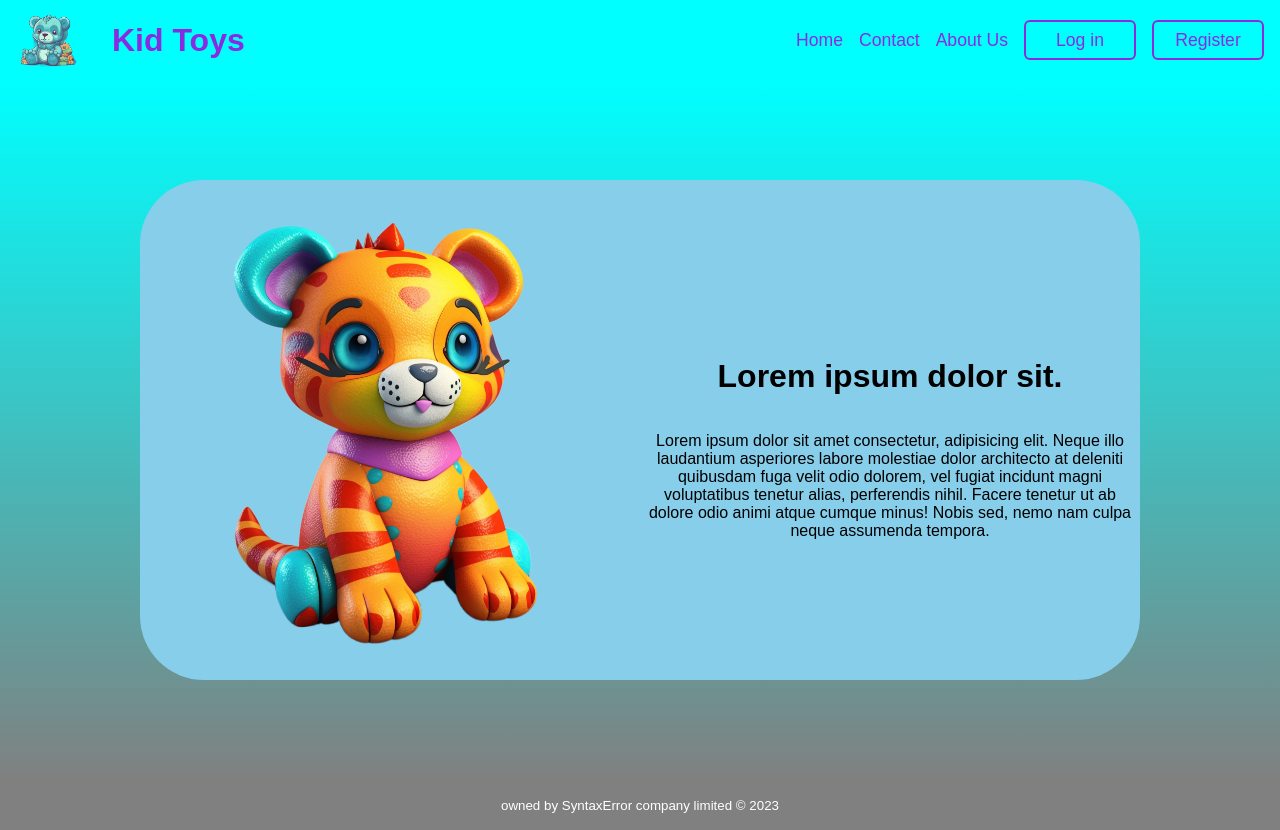
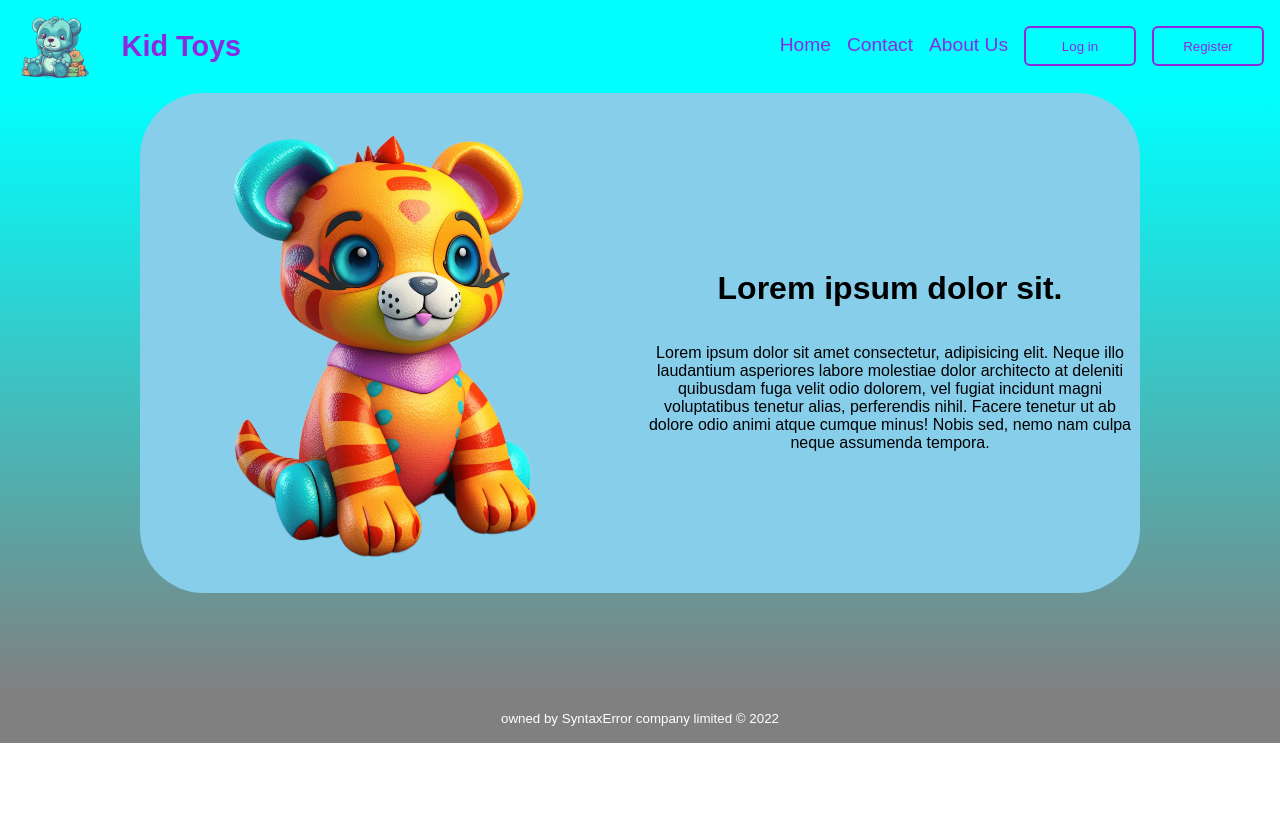
Before and after one commit to z0bla/kid-toys-webapp, a React (Create React App) app: page / in a window 1280 px wide. After the commit the page ends 800 px from the top, so only its background shows below. Built offline with nearby package versions, Linux system fonts and the light colour scheme.

Commit message:
Fix Heared height for mobile,fix menu position,add const year for Footer and fix font-size in the Header.

```diff
--- a/src/components/Footer/index.tsx
+++ b/src/components/Footer/index.tsx
@@ -3,9 +3,10 @@ import React from "react";
 import styles from "./Footer.module.css";
 
 function Footer(): JSX.Element {
+  const year = new Date().getFullYear();
   return (
     <footer className={styles.footer}>
-      <small>owned by SyntaxError company limited © 2023</small>
+      <small>owned by SyntaxError company limited © {year}</small>
     </footer>
   );
 }
--- a/src/components/Header/Header.module.css
+++ b/src/components/Header/Header.module.css
@@ -6,6 +6,7 @@
 }
 
 .headerContainer {
+  font-size: 1.2rem;
   top: 0;
   left: 0;
   width: 100%;
@@ -26,14 +27,12 @@
 }
 
 .logoText {
-  font-size: 2em;
   margin-left: 1em;
   color: blueviolet;
 }
 
 .navigation a {
   position: relative;
-  font-size: 1.1em;
   color: blueviolet;
   text-decoration: none;
   font-weight: 500;
@@ -67,7 +66,6 @@
   outline: none;
   border-radius: 6px;
   cursor: pointer;
-  font-size: 1.1em;
   color: blueviolet;
   font-weight: 500;
   margin-left: 1rem;
@@ -101,7 +99,7 @@
     align-items: center;
     position: absolute;
     left: 0;
-    top: 8rem;
+    top: 5rem;
     width: 100%;
     background-color: #8fbc8f;
     padding-bottom: 5px;
--- a/src/components/Header/index.tsx
+++ b/src/components/Header/index.tsx
@@ -7,9 +7,11 @@ import logo from "./logoForHeader.png";
 
 function Header(): JSX.Element {
   const [showMenu, setShowNMenu] = useState(false);
+
   const toggleMenu = () => {
     setShowNMenu(!showMenu);
   };
+
   return (
     <div className={styles.headerContainer}>
       <div className={styles.leftSideHeader}>
--- a/src/components/LandingPage/LandingPage.module.css
+++ b/src/components/LandingPage/LandingPage.module.css
@@ -1,9 +1,9 @@
 .body {
   display: flex;
   justify-content: center;
-  align-items: center;
+  align-items: flex-start;
   background: linear-gradient(aqua, grey);
-  min-height: 700px;
+  min-height: 600px;
 }
 
 .article {
```
